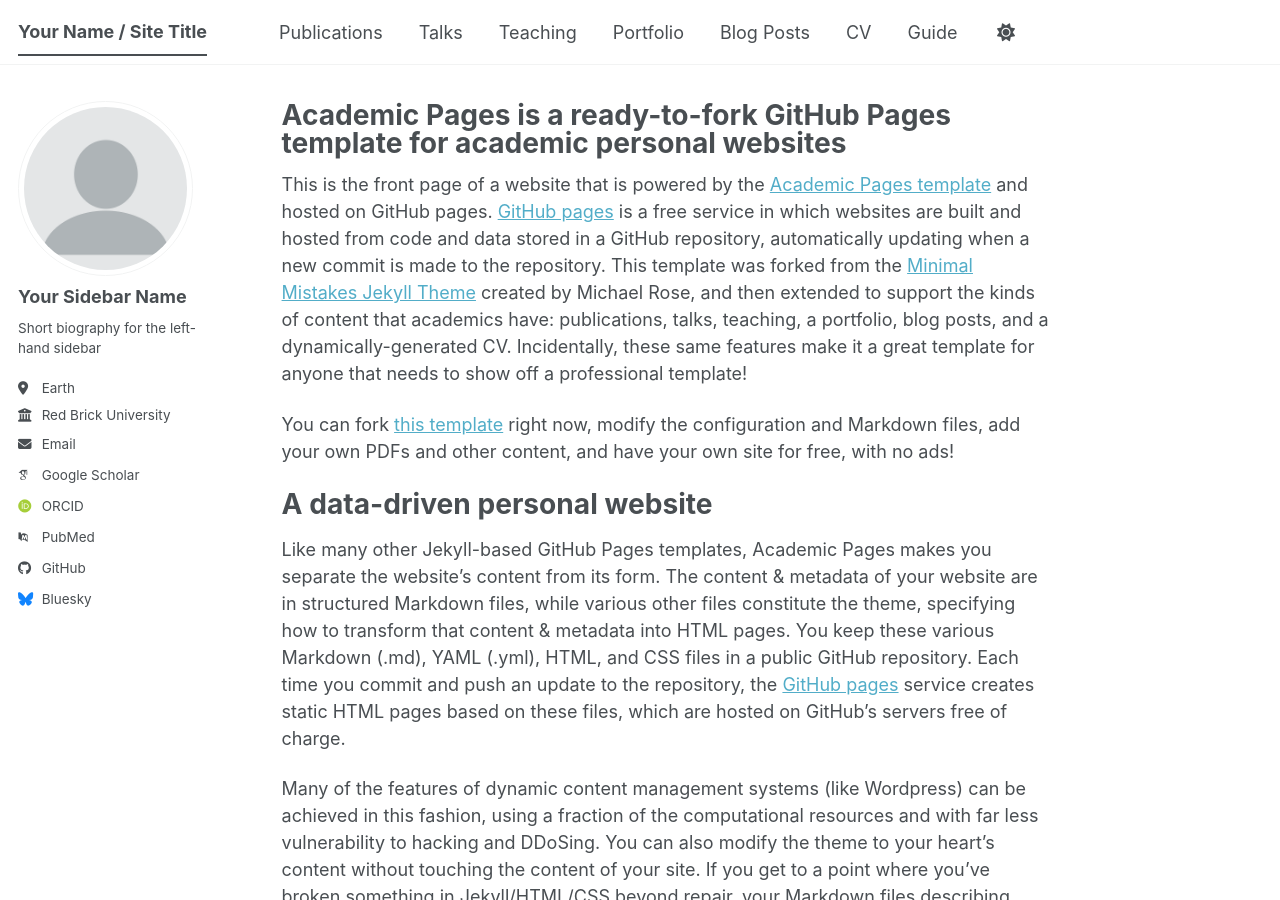
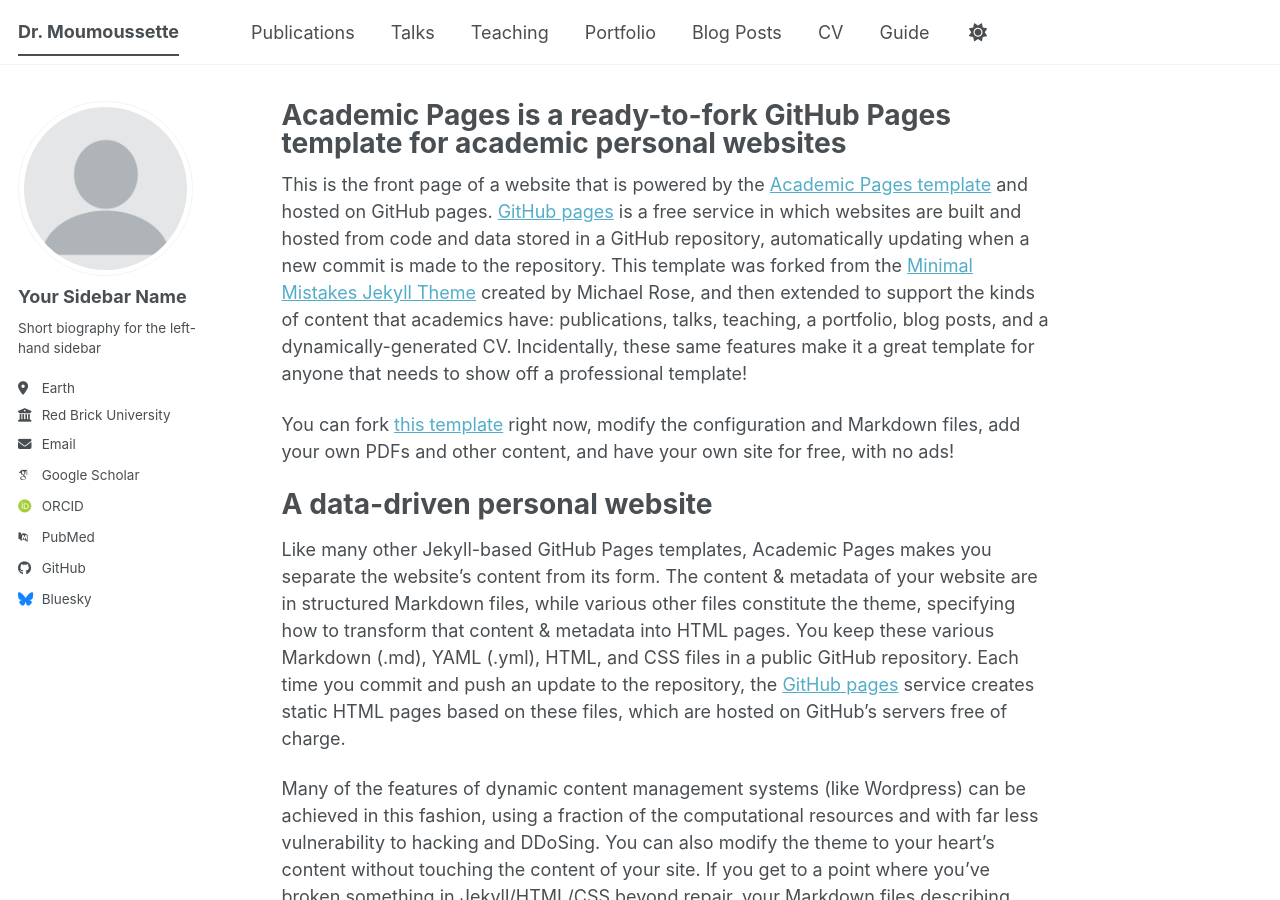
Before and after one commit to aparouffe/aparouffe.github.io, a Jekyll site: the page built from _pages/about.md, in a window 1280 px wide and 900 px high. Built offline with Jekyll 4.4.1, drawn with Linux system fonts in a browser that asks for light colours; some web fonts are replaced; a script bundle is joined from its source files by our own code; library files that are not in the unit come from our copies.

Commit message:
Update _config.yml

```diff
--- a/_config.yml
+++ b/_config.yml
@@ -9,7 +9,7 @@
 # Basic Site Settings
 locale                   : "en-US"
 site_theme               : "default" # The available themes options are "default", "air", "sunrise", "mint", "dirt" and "contrast"
-title                    : "Your Name / Site Title"
+title                    : "Dr. Moumoussette"
 title_separator          : "-"
 name                     : &name "Your Name"
 description              : &description "Your Name's academic portfolio"   # Update this with a general description of your site, this is the default if not overridden by a page
```
